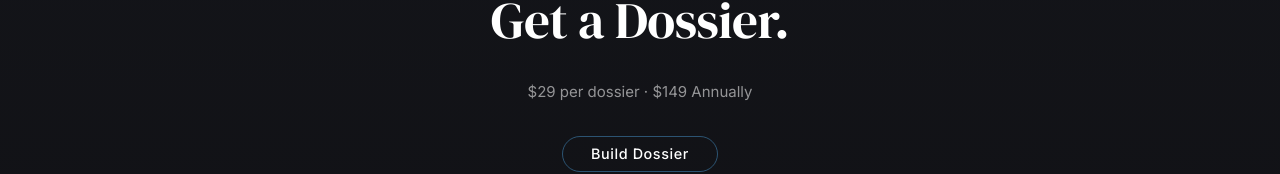
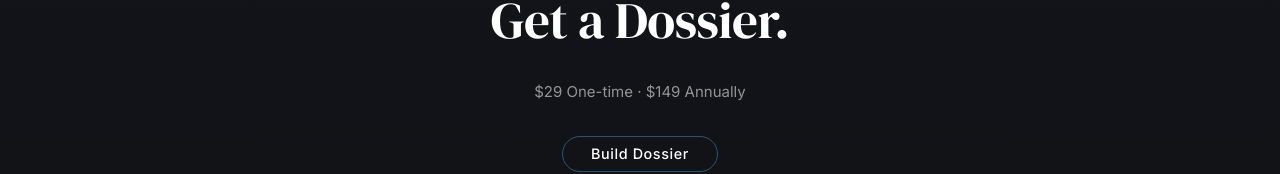
Before and after one commit to coolcalvin457-tech/agent-timesaver-nextjs, a Next.js app: page /company in a window 1280 px wide. Shown: the part 216-390 px from the top of the page. Built offline with nearby package versions, Linux system fonts and the light colour scheme; no server answers.

Commit message:
/company landing: 'per dossier' to 'One-time' for cross-tool pricing-line consistency

```diff
--- a/app/company/page.tsx
+++ b/app/company/page.tsx
@@ -58,7 +58,7 @@ export default function CompetitiveDossierPage({
                 lineHeight: 1.6,
               }}
             >
-              $29 per dossier  ·  $149 Annually
+              $29 One-time  ·  $149 Annually
             </p>
 
             <a
```
